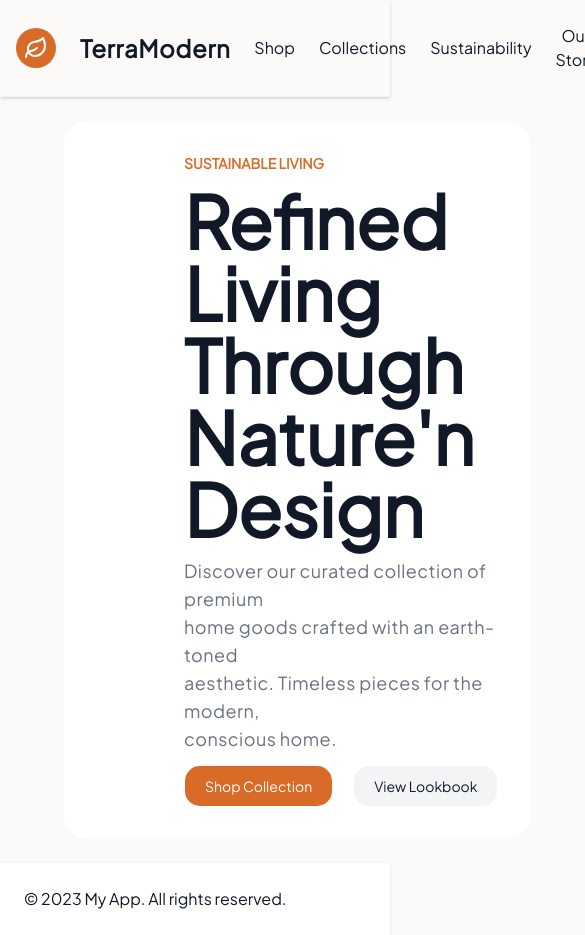
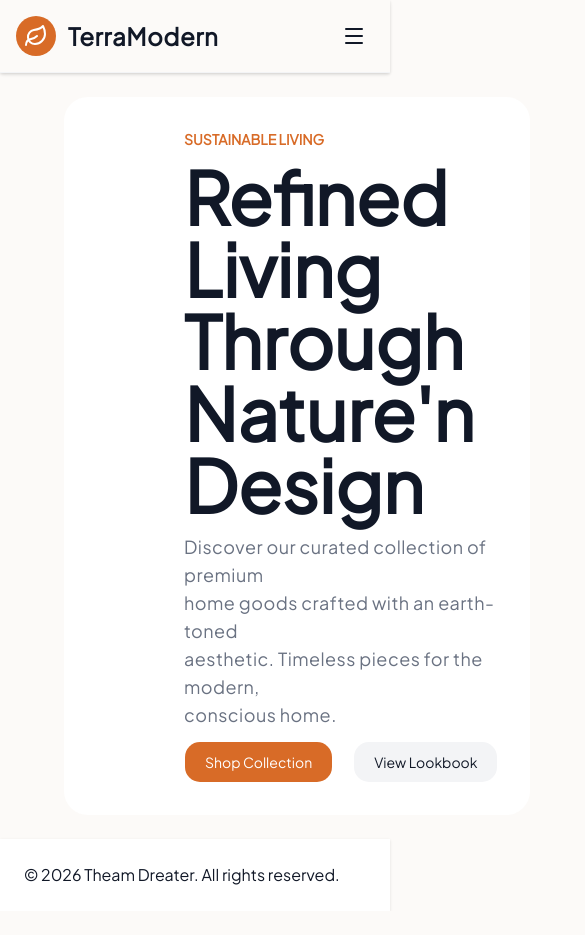
Before and after one commit to KwnxpN/theam-dreater-catalog, a React (Vite) app: page / in a window 390 px wide. Shown: the top 935 px of the page, 585 px wide, since content can reach past the window. After the commit the page ends 911 px from the top, so only its background shows below. Built offline with nearby package versions, Linux system fonts and the light colour scheme.

Commit message:
feat: Added Responsive Layout.

```diff
--- a/src/components/Footer.tsx
+++ b/src/components/Footer.tsx
@@ -1,13 +1,11 @@
-import React from 'react'
-
 const Footer = () => {
   return (
-    <footer className='bg-primary-foreground p-6 shadow-sm'>
-      <div className=''>
-        <p>&copy; 2023 My App. All rights reserved.</p>
+    <footer className="bg-primary-foreground p-6 shadow-sm">
+      <div className="">
+        <p>&copy; 2026 Theam Dreater. All rights reserved.</p>
       </div>
     </footer>
-  )
-}
+  );
+};
 
 export default Footer
--- a/src/components/Header.tsx
+++ b/src/components/Header.tsx
@@ -1,31 +1,41 @@
+import { useState } from "react";
 import { Button } from "./ui/button";
 import { InputGroup, InputGroupAddon, InputGroupInput } from "./ui/input-group";
-import { Leaf, Search, ShoppingCart } from "lucide-react";
+import { Leaf, Menu, Search, ShoppingCart, X } from "lucide-react";
 import { Avatar, AvatarFallback, AvatarImage } from "./ui/avatar";
 
+const navLinks = ["Shop", "Collections", "Sustainability", "Our Story"];
+
 const Header = () => {
+  const [menuOpen, setMenuOpen] = useState(false);
+
   return (
-    <header className="border-b border-muted shadow-md">
-      <div className="flex mx-auto justify-around px-4 py-6">
-        <div className="flex text-center justify-around items-center gap-6">
+    <header className="border-b border-muted shadow-md relative">
+      <div className="flex mx-auto justify-between items-center px-4 py-4 md:px-6">
+        {/* Logo */}
+        <div className="flex items-center gap-3">
           <Avatar size="lg">
             <AvatarFallback className="bg-primary">
               <Leaf className="text-white" />
             </AvatarFallback>
           </Avatar>
           <span className="font-semibold text-2xl tracking-wide">TerraModern</span>
-          <span className="font-medium text-secondary-foreground">Shop</span>
-          <span className="font-medium text-secondary-foreground">
-            Collections
-          </span>
-          <span className="font-medium text-secondary-foreground">
-            Sustainability
-          </span>
-          <span className="font-medium text-secondary-foreground">
-            Our Story
-          </span>
         </div>
-        <div className="flex text-center justify-around items-center gap-6">
+
+        {/* Desktop Nav */}
+        <nav className="hidden md:flex items-center gap-6">
+          {navLinks.map((link) => (
+            <span
+              key={link}
+              className="font-medium text-secondary-foreground cursor-pointer hover:text-primary transition-colors"
+            >
+              {link}
+            </span>
+          ))}
+        </nav>
+
+        {/* Desktop Actions */}
+        <div className="hidden md:flex items-center gap-4">
           <InputGroup className="p-5 rounded-3xl shadow-2xs border-2 border-muted">
             <InputGroupInput placeholder="Search products..." />
             <InputGroupAddon>
@@ -41,6 +51,57 @@ const Header = () => {
             <AvatarFallback>CN</AvatarFallback>
           </Avatar>
         </div>
+
+        {/* Hamburger Button (mobile only) */}
+        <button
+          className="md:hidden p-2 rounded-md hover:bg-muted transition-colors"
+          onClick={() => setMenuOpen((prev) => !prev)}
+          aria-label="Toggle menu"
+        >
+          {menuOpen ? <X className="w-6 h-6" /> : <Menu className="w-6 h-6" />}
+        </button>
+      </div>
+
+      {/* Mobile Menu */}
+      <div
+        className={`md:hidden overflow-hidden transition-all duration-300 ease-in-out ${
+          menuOpen ? "max-h-[500px] opacity-100" : "max-h-0 opacity-0"
+        }`}
+      >
+        <div className="border-t border-muted px-4 py-4 flex flex-col gap-4 bg-background">
+          {/* Search */}
+          <InputGroup className="p-3 rounded-3xl shadow-2xs border-2 border-muted">
+            <InputGroupInput placeholder="Search products..." />
+            <InputGroupAddon>
+              <Search />
+            </InputGroupAddon>
+          </InputGroup>
+
+          {/* Nav Links */}
+          <nav className="flex flex-col gap-3">
+            {navLinks.map((link) => (
+              <span
+                key={link}
+                className="font-medium text-secondary-foreground cursor-pointer hover:text-primary transition-colors py-1"
+                onClick={() => setMenuOpen(false)}
+              >
+                {link}
+              </span>
+            ))}
+          </nav>
+
+          {/* Actions */}
+          <div className="flex items-center gap-4 pt-2">
+            <Button className="p-5 rounded-2xl flex-1">
+              <ShoppingCart />
+              Cart
+            </Button>
+            <Avatar className="border-2 border-primary" size="lg">
+              <AvatarImage src="https://github.com/shadcn.png" alt="@shadcn" />
+              <AvatarFallback>CN</AvatarFallback>
+            </Avatar>
+          </div>
+        </div>
       </div>
     </header>
   );
```
